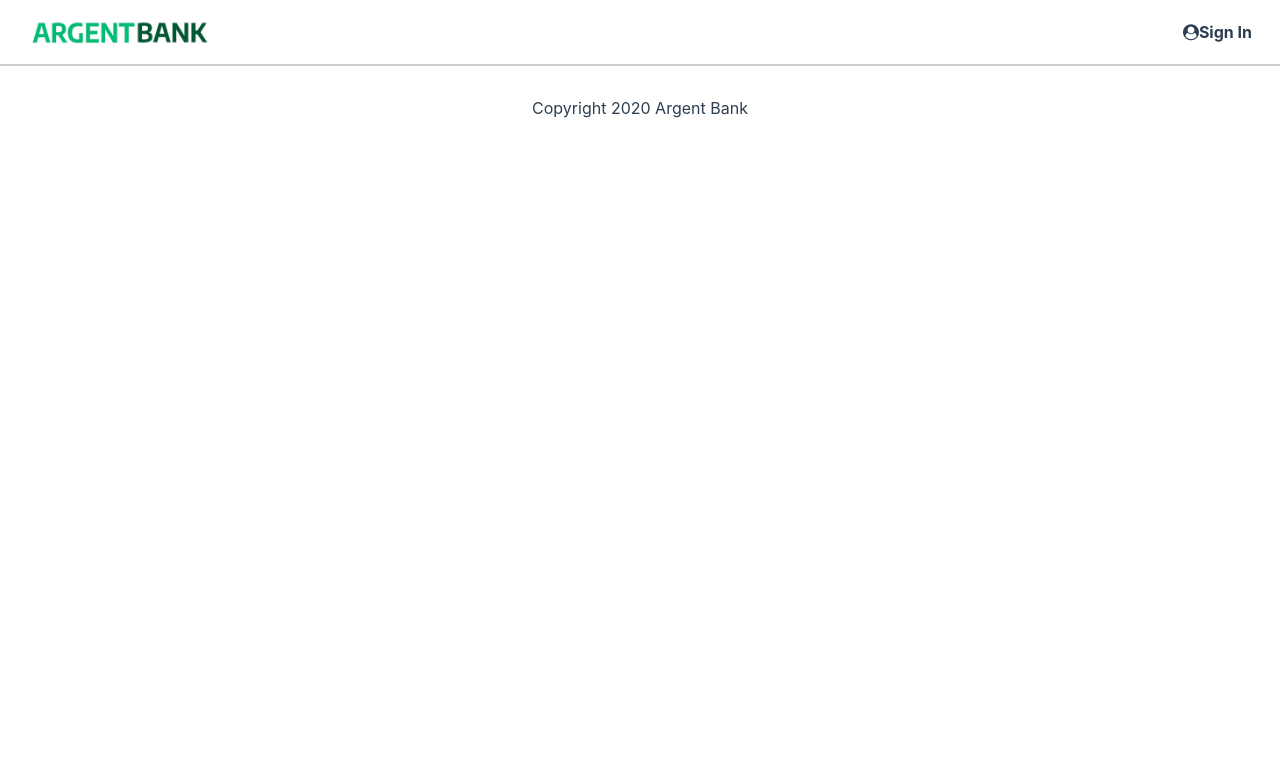
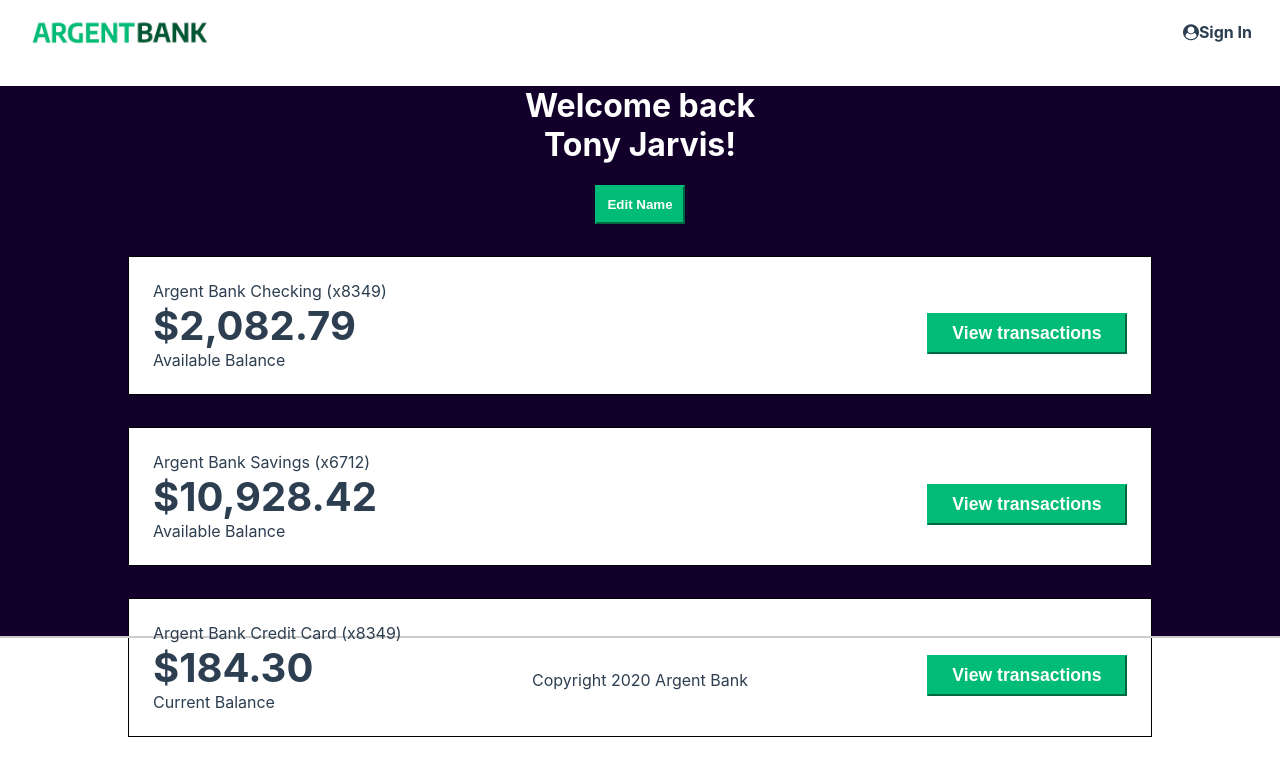
Before and after one commit to jorisbertier/Front-Argent-bank, a React (Create React App) app: page /user in a window 1280 px wide. Shown: the top 776 px of the page. Built offline with nearby package versions, Linux system fonts and the light colour scheme.

Commit message:
refacto user

```diff
--- a/src/index.tsx
+++ b/src/index.tsx
@@ -2,12 +2,12 @@
 import ReactDOM from 'react-dom/client';
 import './index.css';
 import './App.css'
-// import App from './App';
 import { Route, BrowserRouter as Router, Routes } from 'react-router-dom';
 import Index from './components/Index.tsx';
 import SignIn from './pages/SignIn.tsx';
 import NavBar from './components/NavBar.tsx';
 import Footer from './components/Footer.tsx';
+import User from './pages/User.tsx';
 
 const root = ReactDOM.createRoot(document.getElementById('root'));
 root.render(
@@ -17,6 +17,7 @@
       <Routes>
         <Route path="/" element={<Index />} />
         <Route path="/signIn" element={<SignIn />} />
+        <Route path="/user" element={<User />} />
       </Routes>
       <Footer />
     </Router>
--- a/src/pages/SignIn.tsx
+++ b/src/pages/SignIn.tsx
@@ -1,5 +1,6 @@
 import React from 'react'
 import '../index.css';
+import { Link } from 'react-router-dom';
 
 function SignIn() {
     return (
@@ -20,7 +21,7 @@
                     <input type="checkbox" id="remember-me" />
                     <label htmlFor="remember-me">Remember me</label>
                 </div>
-                {/* <a href="./user.html" className="sign-in-button">Sign In</a> */}
+                {/* <Link to="/user" className="sign-in-button">Sign In</Link> */}
                 <button className="sign-in-button">Sign In</button>
                 </form>
             </section>
--- /dev/null
+++ b/src/pages/User.tsx
@@ -0,0 +1,49 @@
+import React from 'react';
+import '../index.css';
+import '../App.css'
+
+function User() {
+  return (
+    <main>
+    <main className="main bg-dark">
+      <div className="header">
+        <h1>Welcome back<br />Tony Jarvis!</h1>
+        <button className="edit-button">Edit Name</button>
+      </div>
+      <h2 className="sr-only">Accounts</h2>
+      <section className="account">
+        <div className="account-content-wrapper">
+          <h3 className="account-title">Argent Bank Checking (x8349)</h3>
+          <p className="account-amount">$2,082.79</p>
+          <p className="account-amount-description">Available Balance</p>
+        </div>
+        <div className="account-content-wrapper cta">
+          <button className="transaction-button">View transactions</button>
+        </div>
+      </section>
+      <section className="account">
+        <div className="account-content-wrapper">
+          <h3 className="account-title">Argent Bank Savings (x6712)</h3>
+          <p className="account-amount">$10,928.42</p>
+          <p className="account-amount-description">Available Balance</p>
+        </div>
+        <div className="account-content-wrapper cta">
+          <button className="transaction-button">View transactions</button>
+        </div>
+      </section>
+      <section className="account">
+        <div className="account-content-wrapper">
+          <h3 className="account-title">Argent Bank Credit Card (x8349)</h3>
+          <p className="account-amount">$184.30</p>
+          <p className="account-amount-description">Current Balance</p>
+        </div>
+        <div className="account-content-wrapper cta">
+          <button className="transaction-button">View transactions</button>
+        </div>
+      </section>
+    </main>
+    </main>
+  )
+}
+
+export default User
```
